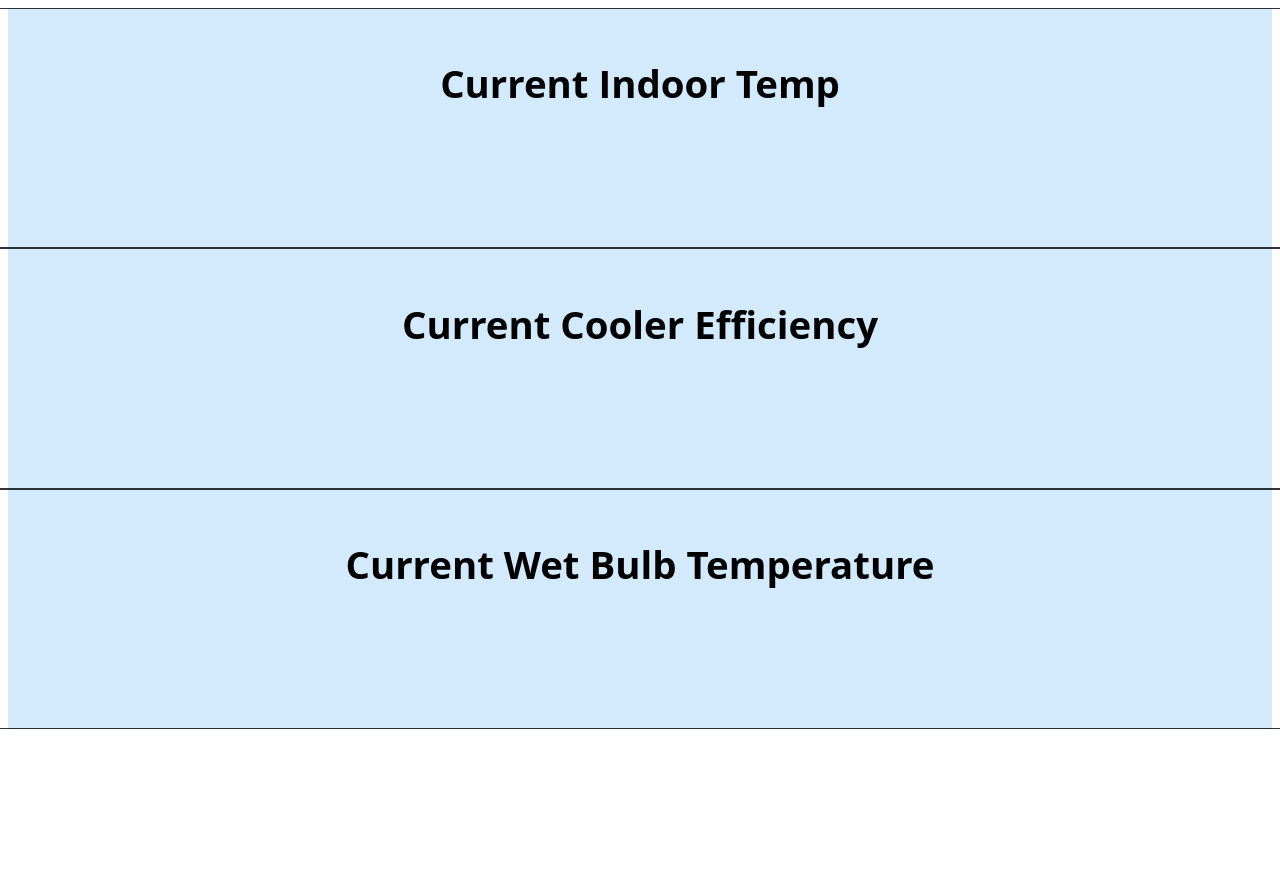
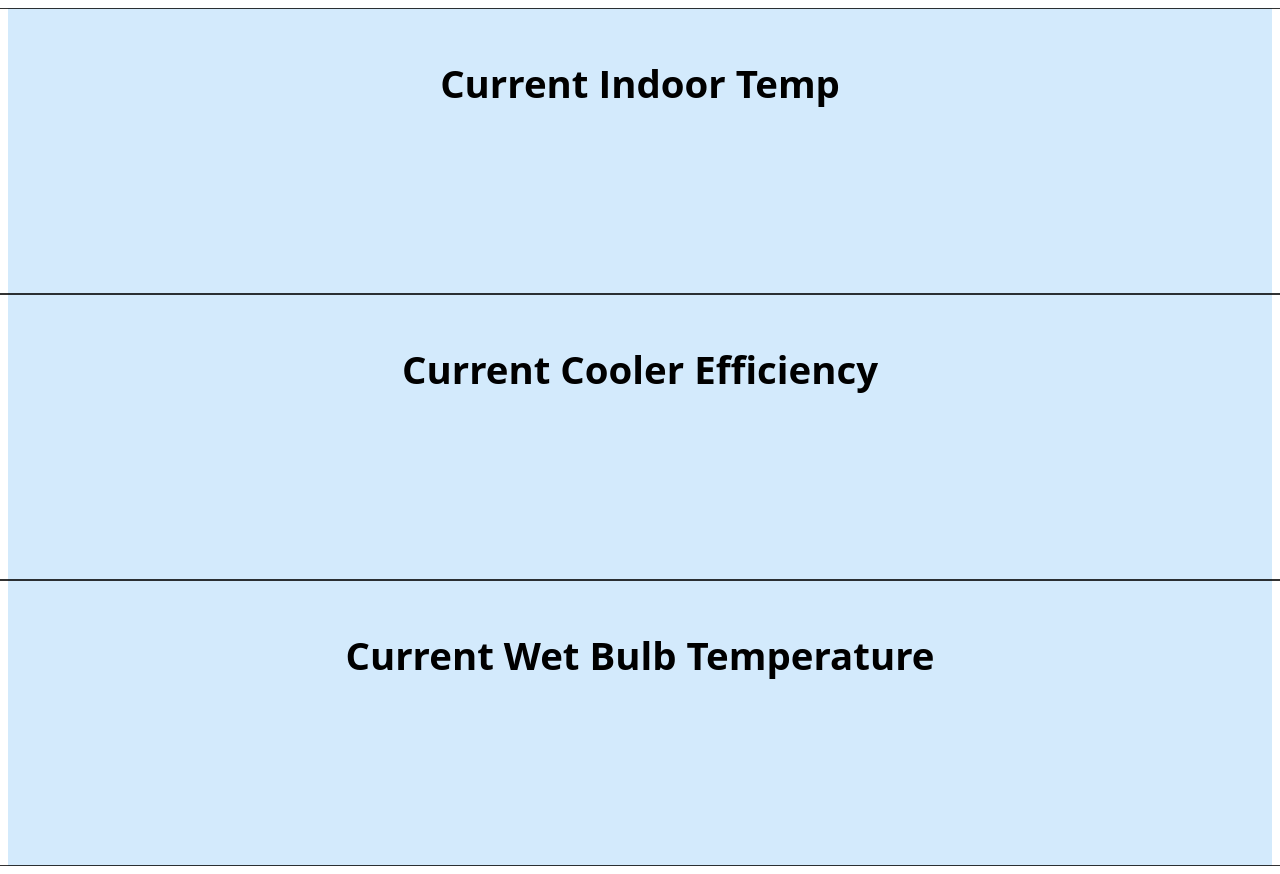
Before and after one commit to Josteniok/IsMySwampWorking, a plain HTML site: page index.html in a window 1280 px wide. Before the commit the page ends 800 px from the top, so only its background shows below. Drawn offline with Linux system fonts and the light colour scheme; no server answers.

```diff
--- a/index.html
+++ b/index.html
@@ -13,6 +13,7 @@
                   background-color: rgba(255, 255, 255, 0.8);
                   border: 1px solid rgba(0, 0, 0, 0.8);
                   padding: 10px;
+                  height: 33vh;
                   width: 100vw;
                   font-family: 'Open Sans';
                   font-weight: 700;
```
